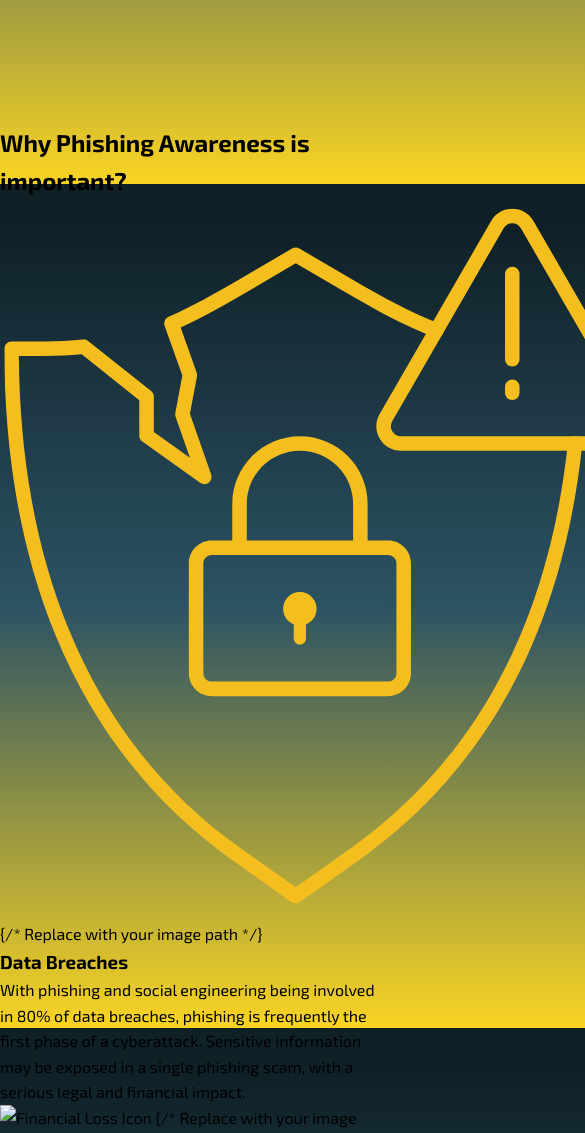
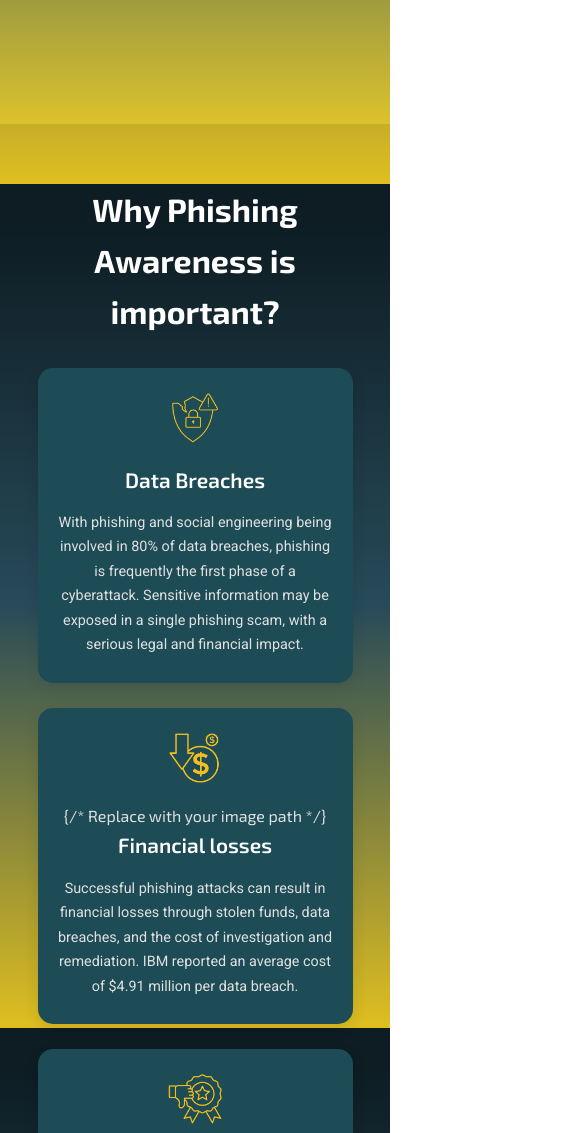
Before and after one commit to juli4u/spamsparx, a plain HTML site: page home.html in a window 390 px wide. Shown: the part 660-1793 px from the top of the page, 585 px wide, since content can reach past the window. Drawn offline with Linux system fonts and the light colour scheme.

Commit message:
Added new section to the website and styled it

```diff
--- a/home.css
+++ b/home.css
@@ -270,3 +270,137 @@ body.mobile-view .main-section-button {
     font-size: 1rem;
     padding: 12px 30px;
 }
+
+.awareness-section {
+    padding: 60px 20px;
+    background-color: rgba(0,0,0,0.1);
+}
+
+.section-heading {
+    font-family: "Exo 2", sans-serif;
+    font-size: 2.8rem;
+    font-weight: 700;
+    color: #ffffff;
+    text-align: center;
+    margin-bottom: 50px;
+}
+
+.awareness-cards-container {
+    display: flex;
+    justify-content: space-around;
+    align-items: stretch;
+    flex-wrap: wrap;
+    gap: 30px;
+    max-width: 1200px;
+    margin: 0 auto;
+}
+
+.awareness-card {
+    background-color: #1d4c56;
+    border-radius: 15px;
+    padding: 30px 25px;
+    color: #e0e0e0;
+    display: flex;
+    flex-direction: column;
+    align-items: center;
+    text-align: center;
+    flex-basis: calc(33.333% - 20px);
+    min-width: 280px;
+    box-shadow: 0 4px 15px rgba(0,0,0,0.1);
+    transition: box-shadow 0.3s ease, transform 0.3s ease;
+}
+
+.awareness-card:hover {
+    box-shadow: 0 10px 30px rgba(0, 0, 0, 0.3);
+    transform: translateY(-8px);
+}
+
+.card-icon {
+    height: 60px;
+    width: auto;
+    margin-bottom: 25px;
+}
+
+.card-subheading {
+    font-family: "Exo 2", sans-serif;
+    font-size: 1.5rem;
+    font-weight: 600;
+    color: #ffffff;
+    margin-bottom: 15px;
+}
+
+.card-body-text {
+    font-family: 'Roboto', sans-serif;
+    font-size: 0.95rem;
+    line-height: 1.7;
+}
+
+body.mobile-view .navbar {
+    height: 60px;
+}
+
+body.mobile-view .nav-menu {
+    top: 60px;
+    display: none;
+    flex-direction: column;
+    width: 100%;
+    position: absolute;
+    left: 0;
+    padding-bottom: 1rem;
+    background-color: rgba(30, 60, 72, 0.95);
+    backdrop-filter: blur(8px);
+    -webkit-backdrop-filter: blur(8px);
+    border-top: 1px solid rgba(255,255,255,0.1);
+}
+
+body.mobile-view .nav-menu.active { display: flex; }
+body.mobile-view .nav-menu li { margin: 0; width: 100%; }
+body.mobile-view .nav-menu .nav-link { padding: 1rem; display: block; text-align: center; width: 100%; border-radius: 0; }
+body.mobile-view .menu-toggle { display: block; }
+
+body.mobile-view .main-section {
+    padding-top: 70px; /* (Example: mobile navbar height 60px + 10px buffer) */
+}
+body.mobile-view .main-section { font-size: 2.2rem; }
+body.mobile-view .main-section-subheading { font-size: 1rem; max-width: 90%;}
+body.mobile-view .main-section-button { font-size: 1rem; padding: 12px 30px; }
+
+
+body.mobile-view .section-heading {
+    font-size: 2rem;
+    margin-bottom: 30px;
+}
+
+body.mobile-view .awareness-cards-container {
+    flex-direction: column;
+    align-items: center;
+    gap: 25px;
+}
+
+body.mobile-view .awareness-card {
+    flex-basis: auto;
+    width: 90%;
+    max-width: 400px;
+    padding: 25px 20px;
+}
+
+body.mobile-view .awareness-card:hover {
+    transform: translateY(-5px);
+}
+
+body.mobile-view .card-icon {
+    height: 50px;
+    margin-bottom: 20px;
+}
+
+body.mobile-view .card-subheading {
+    font-size: 1.3rem;
+}
+
+body.mobile-view .card-body-text {
+    font-size: 0.9rem;
+}
+
+.menu-toggle.is-active .bar:nth-child(2) { opacity: 0; }
+.menu-toggle.is-active .bar:nth-child(1) { transform: translateY(8px) rotate(45deg); }
+.menu-toggle.is-active .bar:nth-child(3) { transform: translateY(-8px) rotate(-45deg); }
--- a/home.html
+++ b/home.html
@@ -43,21 +43,21 @@
             <h2 class="section-heading">Why Phishing Awareness is important?</h2>
             <div class="awareness-cards-container">
                 <div class="awareness-card">
-                    <img src="Databreach.png" alt="Data Breach Icon" class="card-icon"> {/* Replace with your image path */}
+                    <img src="Databreach.png" alt="Data Breach Icon" class="card-icon">
                     <h3 class="card-subheading">Data Breaches</h3>
                     <p class="card-body-text">
                         With phishing and social engineering being involved in 80% of data breaches, phishing is frequently the first phase of a cyberattack. Sensitive information may be exposed in a single phishing scam, with a serious legal and financial impact.
                     </p>
                 </div>
                 <div class="awareness-card">
-                    <img src="images/financial-loss-icon.png" alt="Financial Loss Icon" class="card-icon"> {/* Replace with your image path */}
+                    <img src="financialloss.png" alt="Financial Loss Icon" class="card-icon"> {/* Replace with your image path */}
                     <h3 class="card-subheading">Financial losses</h3>
                     <p class="card-body-text">
                         Successful phishing attacks can result in financial losses through stolen funds, data breaches, and the cost of investigation and remediation. IBM reported an average cost of $4.91 million per data breach.
                     </p>
                 </div>
                 <div class="awareness-card">
-                    <img src="images/reputational-damage-icon.png" alt="Reputational Damage Icon" class="card-icon"> {/* Replace with your image path */}
+                    <img src="Reputational Damage.png" alt="Reputational Damage Icon" class="card-icon"> {/* Replace with your image path */}
                     <h3 class="card-subheading">Reputational damage</h3>
                     <p class="card-body-text">
                         A phishing attack can damage an organization's reputation, leading to loss of customer trust and potential business losses.
```
